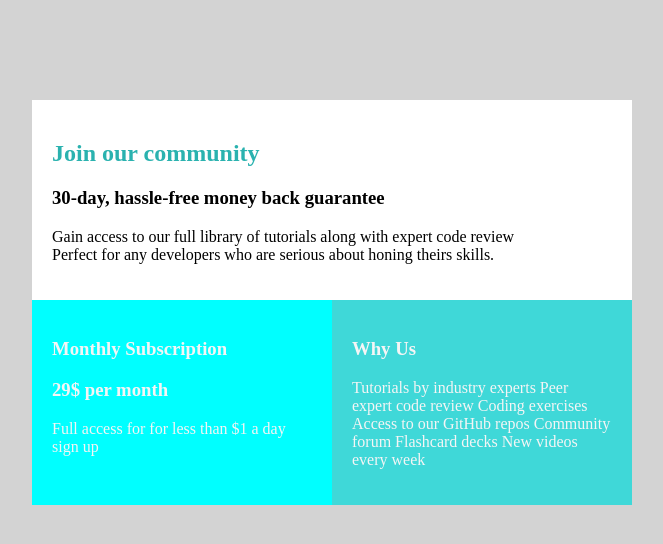
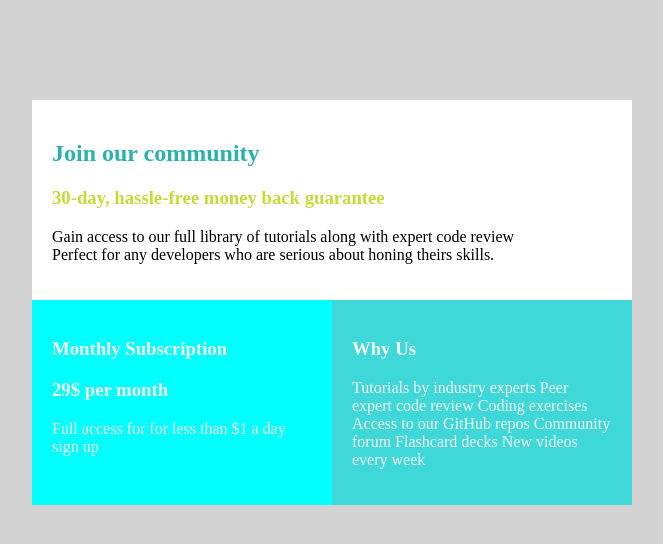
Before and after one commit to jojo19-github/tdgrid, a plain HTML site: page index.html in a window 1280 px wide. Shown: the whole page, without its empty margins (276-939 px from the left). Drawn offline with Linux system fonts and the light colour scheme.

Commit message:
modification de la deuxième ligne

```diff
--- a/style.css
+++ b/style.css
@@ -26,7 +26,7 @@ color: hsl(179, 62%, 43%);
 }
 
 .grid1 h3{
-    color: Bright Yellow: hsl(71, 73%, 54%);
+    color:hsl(71, 73%, 54%);
 }
 
 h2{
```
